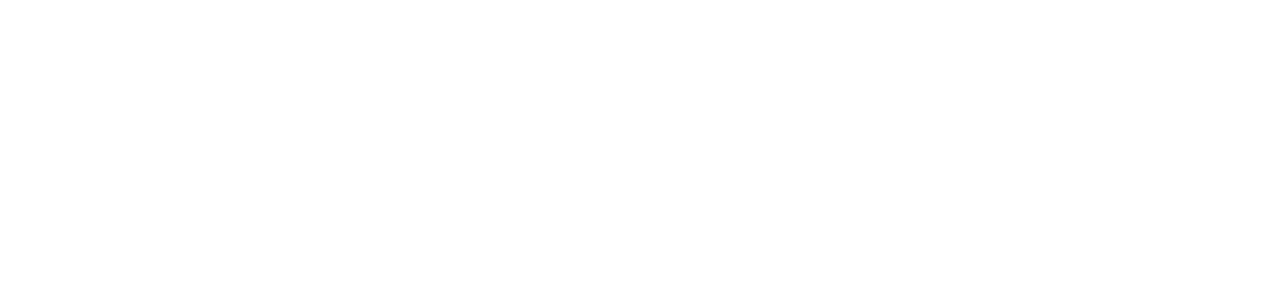
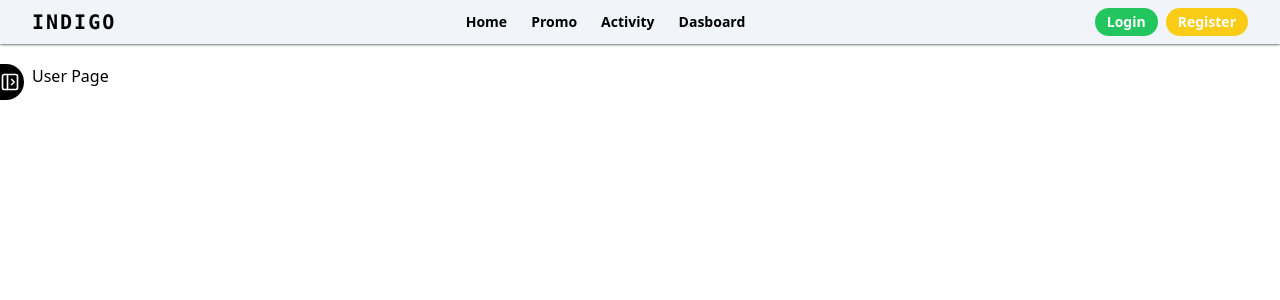
Before and after one commit to msfrzl1/final_travel, a React (Vite) app: page /dasboard/users in a window 1280 px wide. Before the commit this address had no page. Shown: the top 300 px of the page. Built offline with nearby package versions, Linux system fonts and the light colour scheme.

Commit message:
create user page

```diff
--- /dev/null
+++ b/src/pages/dasboard/users/usersPage.jsx
@@ -0,0 +1,7 @@
+export default function UserPage() {
+   return (
+      <div>
+         <div>User Page</div>
+      </div>
+   );
+}
```
Also changed, not shown: src/components/Routes/route.jsx (+7 -0 lines).
